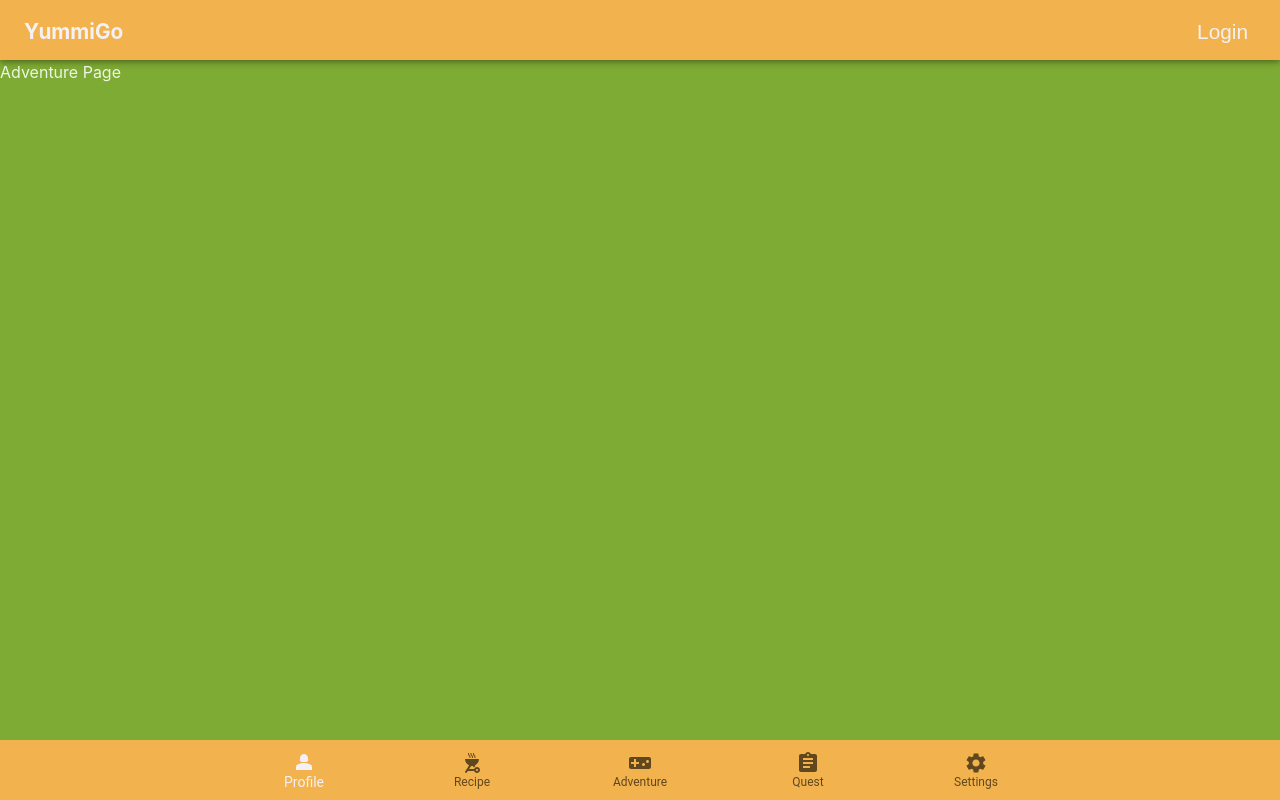
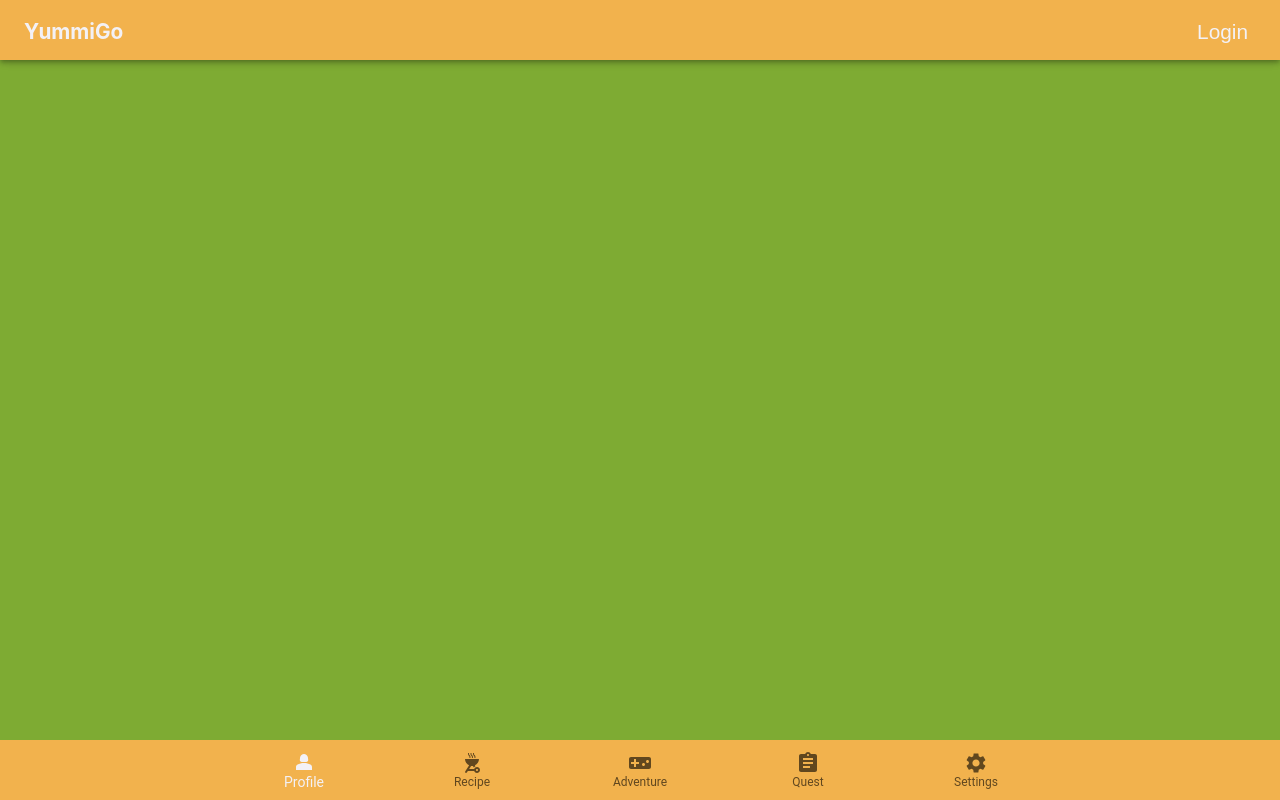
Before and after one commit to ceakii/YummiGo, a React (Vite) app in the folder YummiGo-App/: page / in a window 1280 px wide. Built offline with nearby package versions, Linux system fonts and the light colour scheme.

Commit message:
FIXED Github Pages Manual Page Navigating

```diff
--- a/YummiGo-App/src/App.tsx
+++ b/YummiGo-App/src/App.tsx
@@ -16,11 +16,11 @@ function App() {
     <>
       <MuiAppBar />
       <Routes>
-        <Route path="/" element={<Adventure />} />
-        <Route path="/recipe" element={<Recipe />} />
-        <Route path="/profile" element={<Profile />} />
-        <Route path="/quest" element={<Quest />} />
-        <Route path="/settings" element={<Settings />} />
+        <Route path="/YummiGo/" element={<Adventure />} />
+        <Route path="/YummiGo/recipe" element={<Recipe />} />
+        <Route path="/YummiGo/profile" element={<Profile />} />
+        <Route path="/YummiGo/quest" element={<Quest />} />
+        <Route path="/YummiGo/settings" element={<Settings />} />
       </Routes>
       <MuiBottomNavigation />
     </>
--- a/YummiGo-App/src/main.tsx
+++ b/YummiGo-App/src/main.tsx
@@ -1,13 +1,18 @@
 import React from "react";
 import ReactDOM from "react-dom/client";
-import { HashRouter } from "react-router-dom";
-import App from "./App.tsx";
+import { createHashRouter, RouterProvider } from "react-router-dom";
+import App from "./App";
 import "./index.css";
 
-ReactDOM.createRoot(document.getElementById("root")!).render(
+const router = createHashRouter([
+  {
+    path: "/*",
+    element: <App />,
+  }
+]);
+
+ReactDOM.createRoot(document.getElementById('root')!).render(
   <React.StrictMode>
-    <HashRouter>
-      <App />
-    </HashRouter>
+    <RouterProvider router={router} />
   </React.StrictMode>
 );
```
